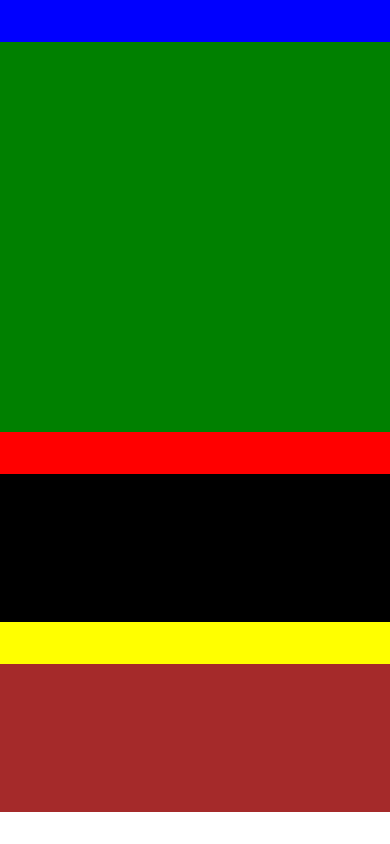
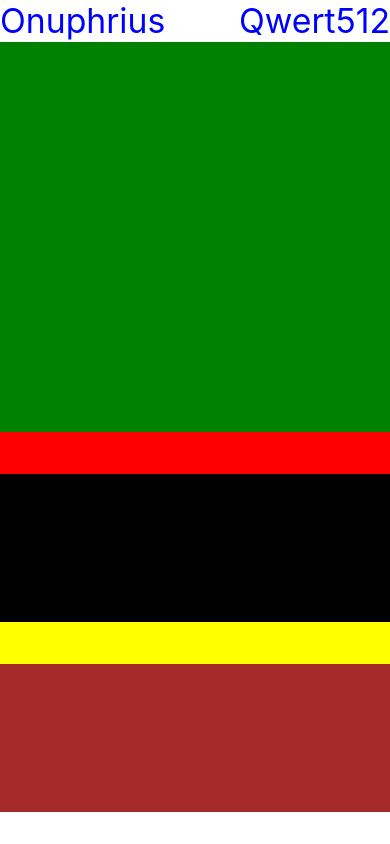
Before and after one commit to Qwert512/RadonApp, a React Native app: screen / in a window 390 px wide. Built offline with nearby package versions, Linux system fonts and the light colour scheme.

Commit message:
Added Github Links

```diff
--- a/App.js
+++ b/App.js
@@ -1,5 +1,5 @@
 import React from 'react';
-import { StyleSheet, Text, View, StatusBar } from 'react-native';
+import { StyleSheet, Text, View, StatusBar, Linking  } from 'react-native';
 import {Dimensions} from 'react-native';
 
 const windowWidth = Dimensions.get('window').width;
@@ -58,13 +58,20 @@ export default class App extends React.Component {
   render() {
     return (
       <View style={styles.container}>
-        <View style={styles.statusbar}/>
-        <View style={styles.github}/>
-        <View style={styles.graph}/>
-        <View style={styles.time_button}/>
-        <View style={styles.status_button}/>
-        <View style={styles.text}/>
-        <View style={styles.guide}/>
+        <View style={styles.statusbar}></View>
+        <View style={styles.github}>
+          <Text style={{flex: 1, textAlign: 'left', color: 'blue', fontSize: windowHeight * 0.04}}
+            onPress={() => Linking.openURL('https://github.com/Onuphrius')}>Onuphrius
+          </Text>
+          <Text style={{flex: 1, textAlign: 'right', color: 'blue', fontSize: windowHeight * 0.04}}
+            onPress={() => Linking.openURL('https://github.com/Qwert512')}>Qwert512
+          </Text>
+        </View>
+        <View style={styles.graph}></View>
+        <View style={styles.time_button}></View>
+        <View style={styles.status_button}></View>
+        <View style={styles.text}></View>
+        <View style={styles.guide}></View>
       </View>
     )
   }
@@ -80,7 +87,7 @@ const styles = StyleSheet.create({
   },
   github: {
     height: windowHeight * 0.05,
-    backgroundColor: 'blue'
+    flexDirection: 'row',
   },
   graph: {
     minHeight: windowWidth,
```
